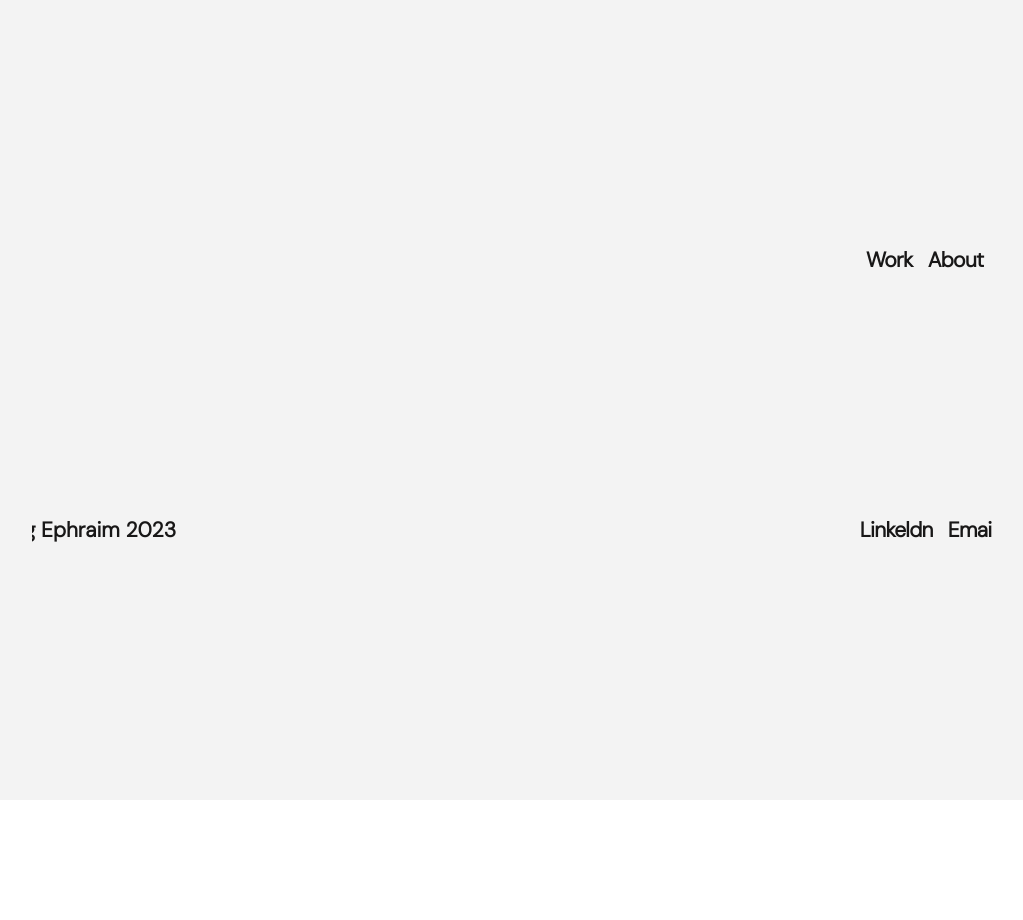
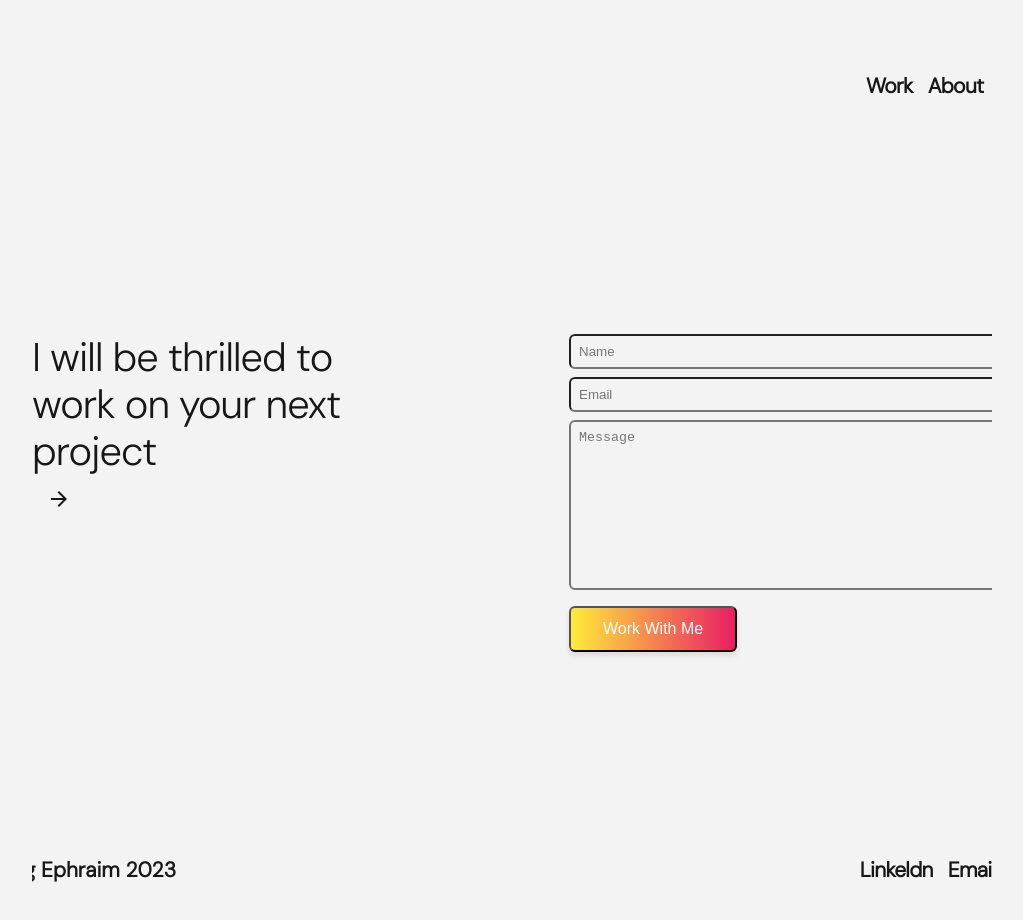
Before and after one commit to ehxdie/Portfolio, a React (Create React App) app in the folder my-website/: page /ContactPage in a window 1280 px wide. Shown: the top 920 px of the page, without its empty margins (128-1151 px from the left). Before the commit the page ends 800 px from the top, so only its background shows below. Built offline with nearby package versions, Linux system fonts and the light colour scheme.

Commit message:
Finished the contact page and added css

```diff
--- a/my-website/src/Components/Footer.js
+++ b/my-website/src/Components/Footer.js
@@ -16,7 +16,6 @@ function Footer() {
               <div>
                   <a href='https://github.com/ehxdie' className='links-style'>Github</a>
               </div>
-
           </div>
       </div>
   )
--- a/my-website/src/Components/Header.js
+++ b/my-website/src/Components/Header.js
@@ -13,17 +13,17 @@ const navigate = useNavigate();
         <div className='Header-container-2'>
             <div onClick={() => {
                 navigate('/')
-            }}>
+            }} className='links-style'>
                 Work
             </div>
             <div onClick={() => {
                 navigate('/AboutPage')
-            }}>
+            }} className='links-style'>
                 About
             </div>
             <div onClick={() => {
                   navigate('/ContactPage')
-              }}>
+              }} className='links-style'>
                 Contact
             </div>
 
--- a/my-website/src/Components/Pages/AboutPage.js
+++ b/my-website/src/Components/Pages/AboutPage.js
@@ -12,11 +12,30 @@ function AboutPage() {
         <div className='Aboutpage-about'>
           <div className='Aboutpage-about-text'>
             <p className='Aboutpage-about-text1'>Hi, I'm Edidiong Udosen Ephraim</p>
-            <p className='Aboutpage-about-text2'>I am a dedicated professional with a diverse academic and career background, as a tech enthusiast I am actively learning new technologies and developing new projects.</p>
+            <p className='Aboutpage-about-text2'>I am a dedicated software engineer with a diverse academic and career background, as a tech enthusiast I am actively learning new technologies and developing new projects.</p>
+            <div className='Aboutpage-techstack'>
+            Core technologies:
+            <ul className='list'>
+              <li>Javascript</li>
+              <li>Solidity</li>
+              <li>NodeJS</li>
+              <li>MongoDB</li>
+              <li>Solidity</li>
+              <li>Bootstrap</li>
+              <li>EtherJs</li>
+              <li>Express</li>
+              <li>Bootstrap</li>
+              <li>Jquery</li>
+
+            </ul>
+
+
+            </div>
           </div>
            {/* <div className='Aboutpage-about-image'>
             <img src={img} className='img'/>
           </div>  */}
+
 
         </div>
 
--- a/my-website/src/Components/Pages/ContactPage.js
+++ b/my-website/src/Components/Pages/ContactPage.js
@@ -2,14 +2,50 @@ import React from 'react'
 import Header from '../Header'
 import Footer from '../Footer'
 import "../../index.css";
+import ArrowForwardOutlinedIcon from '@mui/icons-material/ArrowForwardOutlined';
 
 
 function ContactPage() {
   return (
+    <div className="contact-container">
+       <div className='contact-text'>
+        I will be thrilled to work on your next project <br></br>
+        <ArrowForwardOutlinedIcon className='contact-arrow'/>
+      </div>
+      <div className="contact-form-container">
+        <form
+          action="https://getform.io/f/d04d86fd-8da9-4703-b5a2-32ead47f7d91"
+          method="POST"
+          className="contact-form"
+        >
 
-      <div>
-
+          <input
+            type="text"
+            name="name"
+            placeholder="Name"
+            className="contact-name"
+          />
+          <input
+            type="text"
+            name="email"
+            placeholder="Email"
+            className="contact-email"
+          />
+          <textarea
+            name="message"
+            placeholder="Message"
+            rows="10"
+            className="contact-message"
+          />
+          <button
+            type="submit"
+            className="contact-submit"
+          >
+            Work With Me
+          </button>
+        </form>
       </div>
+    </div>
 
 
   )
--- a/my-website/src/Components/Pages/HomePage.js
+++ b/my-website/src/Components/Pages/HomePage.js
@@ -65,7 +65,7 @@ function HomePage() {
                 <div className='Homepage-header-section'>
                   <p className='Homepage-header-text1'>Hello, I'm <br></br> Edidiong Ephraim.</p>
                   <div className='icon-area'>
-                    <p className='icon-area-text'>Download my CV?</p>
+                    <p className='icon-area-text'> <a className='links-style'>Download my CV?</a></p>
                   </div>
                 </div>
                 <p className='Homepage-header-text2'>I'm a Full Stack and Web 3 Developer.</p>
--- a/my-website/src/index.css
+++ b/my-website/src/index.css
@@ -116,6 +116,8 @@ body{
 .links-style{
   color: var(--Main-Black, #181717);
   text-decoration: none;
+  cursor: pointer;
+
 }
 .links-style:hover{
   text-decoration: underline;
@@ -222,6 +224,7 @@ body{
     line-height: 117%;
     /* 37.44px */
     letter-spacing: -0.96px;
+    margin-bottom: 20px;
 }
  .img{
   width: 640px;
@@ -229,6 +232,28 @@ body{
   flex-shrink: 0;
   border-radius: 20px;
   box-shadow: 0 0 10px rgba(0, 0, 0, 0.25);
+}
+.Aboutpage-techstack {
+  color: var(--Main-Black, #181717);
+    /* Body */
+    font-family: Inter;
+    font-size: 18px;
+    font-style: normal;
+    font-weight: 400;
+    line-height: 121.5%;
+    /* 21.87px */
+    letter-spacing: -0.54px;
+}
+.list{
+  display: grid;
+    grid-template-columns: repeat(2, minmax(140px, 180px));
+    column-gap: 1.5rem;
+    /* Equivalent to gap-x-12 */
+    row-gap: 0.5rem;
+    /* Equivalent to gap-y-4 */
+    margin-top: 3px;
+    /* Equivalent to mt-20 */
+    margin-bottom: 5rem;
 }
 
 /* Projects */
@@ -406,3 +431,131 @@ body{
     letter-spacing: -0.54px;
 
 }
+/* Contact Page */
+.contact-container {
+  display: flex;
+    flex-direction: row;
+    margin-bottom: 1.5rem;
+    /* Adjusted for equivalent spacing */
+    margin-left: auto;
+    margin-right: auto;
+    justify-content: space-between;
+    margin-bottom: 196px;
+    gap: 190px;
+}
+.contact-text{
+  color: var(--Main-Black, #181717);
+    font-family: DM Sans;
+    font-size: 40px;
+    font-style: normal;
+    font-weight: 400;
+    line-height: 117%;
+    letter-spacing: -0.96px;
+    width: 347px;
+    height: 71px;
+    flex-shrink: 0;
+    justify-self: flex-start;
+}
+.contact-form-container{
+  display: flex;
+  justify-content: center;
+  align-items: center;
+}
+.contact-form{
+  display: flex;
+    /* Equivalent to flex */
+    flex-direction: column;
+    /* Equivalent to flex-col */
+    width: 500px;
+    /* Equivalent to w-full */
+}
+
+.contact-name{
+    padding: 0.5rem;
+      /* Equivalent to p-2 */
+      background-color: transparent;
+      /* Equivalent to bg-transparent */
+      border-width: 2px;
+      /* Equivalent to border-2 */
+      border-radius: 0.375rem;
+      /* Equivalent to rounded-md */
+      outline: none;
+}
+.contact-email{
+  margin-top: 0.5rem;
+    /* Equivalent to my-2 */
+    margin-bottom: 0.5rem;
+    /* Equivalent to my-2 */
+    padding: 0.5rem;
+    /* Equivalent to p-2 */
+    background-color: transparent;
+    /* Equivalent to bg-transparent */
+    border-width: 2px;
+    /* Equivalent to border-2 */
+    border-radius: 0.375rem;
+    /* Equivalent to rounded-md */
+    outline: none;
+}
+.contact-message {
+  padding: 0.5rem;
+    /* Equivalent to p-2 */
+    margin-bottom: 1rem;
+    /* Equivalent to mb-4 */
+    background-color: transparent;
+    /* Equivalent to bg-transparent */
+    border-width: 2px;
+    /* Equivalent to border-2 */
+    border-radius: 0.375rem;
+    /* Equivalent to rounded-md */
+    outline: none;
+}
+.contact-submit {
+    text-align: center;
+      /* Equivalent to text-center */
+      display: inline-block;
+      /* Equivalent to inline-block */
+      padding: 0.75rem 2rem;
+      /* Equivalent to px-8 py-3 */
+      max-width: max-content;
+      /* Equivalent to w-max */
+      font-size: 1rem;
+      /* Equivalent to text-base */
+      font-weight: 500;
+      /* Equivalent to font-medium */
+      border-radius: 0.375rem;
+      /* Equivalent to rounded-md */
+      color: #fff;
+      /* Equivalent to text-white */
+      background: linear-gradient(to right, #ffeb3b, #e91e63);
+      /* Equivalent to bg-gradient-to-r from-yellow-500 to-pink-500 */
+      box-shadow: 0 4px 6px rgba(0, 0, 0, 0.1);
+      /* Equivalent to drop-shadow-md */
+      transition: stroke 0.3s ease;
+}
+/* */
+.contact-arrow {
+  top: 0;
+  left: 50%;
+  transform: translateY(-50%);
+    /* Change color as needed */
+  animation: Arrow 1s infinite;
+}
+@keyframes Arrow {
+
+  0%,
+  20%,
+  50%,
+  80%,
+  100% {
+    transform: translateX(0);
+  }
+
+   /* 40% {
+    transform: translatex(-15px);
+   } */
+
+  60% {
+    transform: translatex(15px);
+  }
+
+}
```
